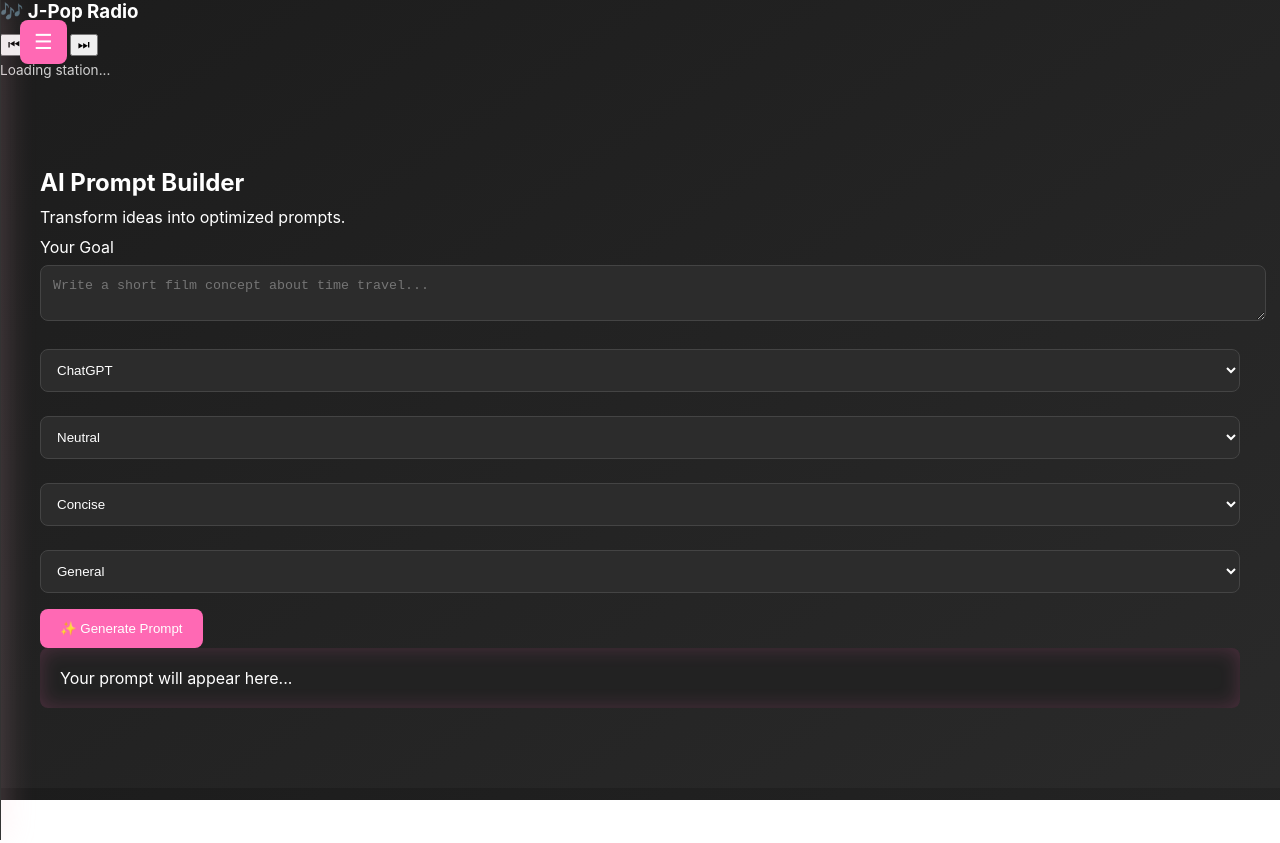
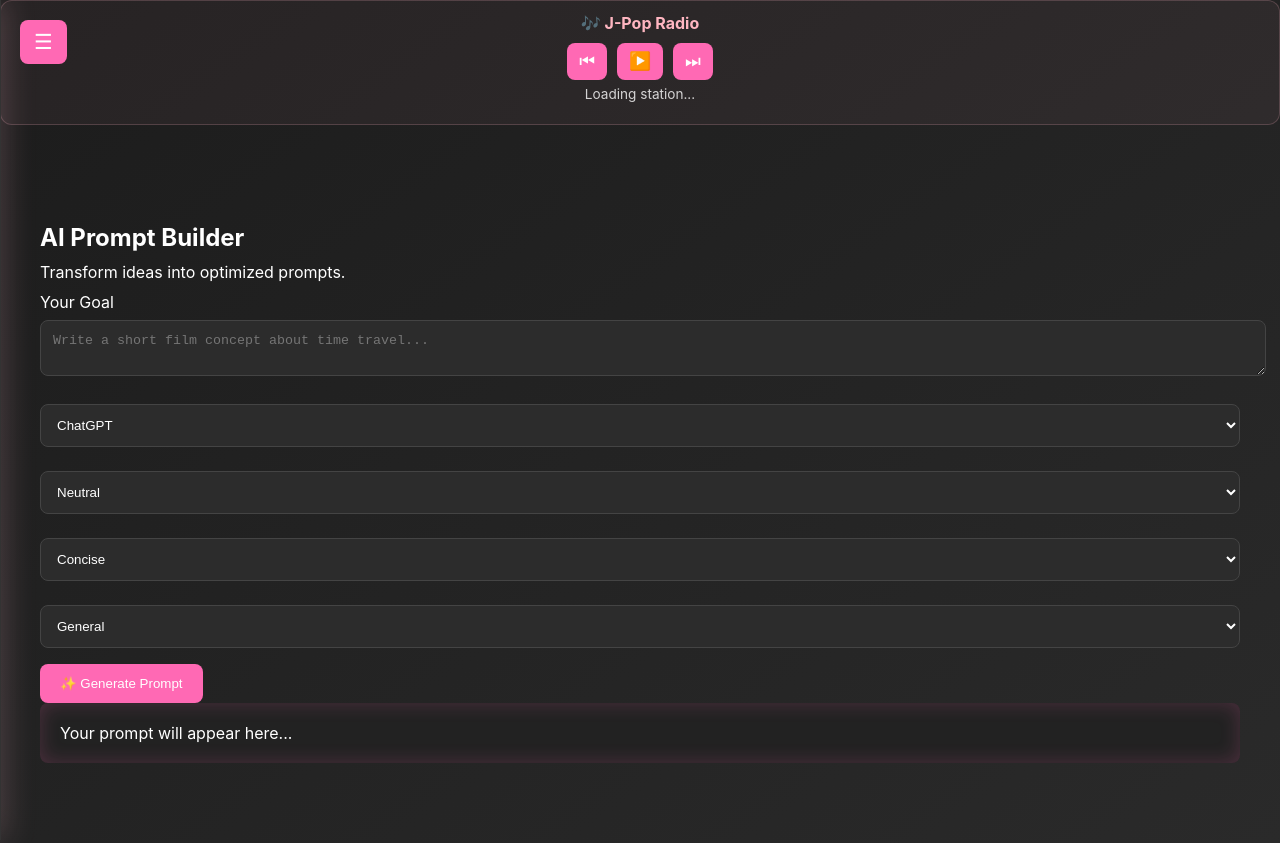
Before and after one commit to Foolystaycooly/Promptoria, a website: page docs/index.html in a window 1280 px wide. Before the commit the page ends 800 px from the top, so only its background shows below. Drawn offline with Linux system fonts and the light colour scheme.

Commit message:
Add J-Pop Radio styles to sidebar
Added styles for J-Pop Radio sidebar and controls.

```diff
--- a/docs/style.css
+++ b/docs/style.css
@@ -127,6 +127,60 @@ h1, h2, h3, p {
   display: block;
 }
 
+/* --- J-Pop Radio --- */
+.sidebar-radio {
+  background: rgba(255,182,193,0.05);
+  border: 1px solid rgba(255,182,193,0.2);
+  border-radius: 12px;
+  padding: 12px;
+  margin-bottom: 18px;
+  text-align: center;
+}
+
+.sidebar-radio h3 {
+  color: #ffb6c1;
+  font-size: 1rem;
+  margin-bottom: 10px;
+}
+
+.radio-controls {
+  display: flex;
+  justify-content: center;
+  gap: 10px;
+}
+
+.radio-btn {
+  background: #ff69b4;
+  border: none;
+  color: white;
+  font-size: 1.1rem;
+  padding: 8px 12px;
+  border-radius: 8px;
+  cursor: pointer;
+  transition: background 0.3s, transform 0.1s;
+}
+
+.radio-btn:hover {
+  background: #ff85c1;
+  transform: scale(1.05);
+}
+
+#nowPlaying {
+  color: #fff;
+  margin-top: 6px;
+}
+
+@media (max-width: 600px) {
+  .sidebar-radio {
+    padding: 8px;
+  }
+  .radio-btn {
+    font-size: 1rem;
+    padding: 6px 10px;
+  }
+}
+
+
 /* Input & Output */
 textarea, select, input {
   width: 100%;
```
